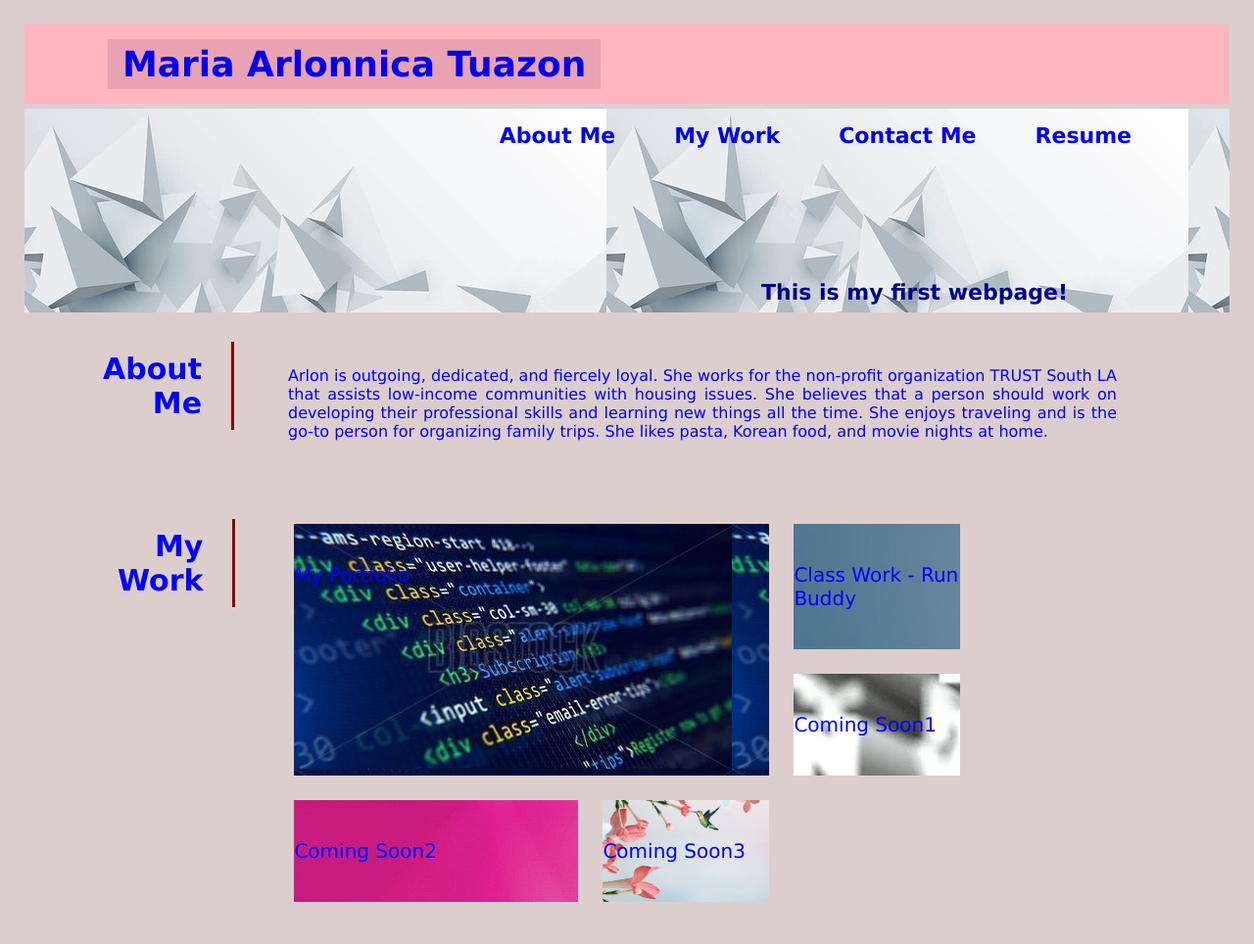
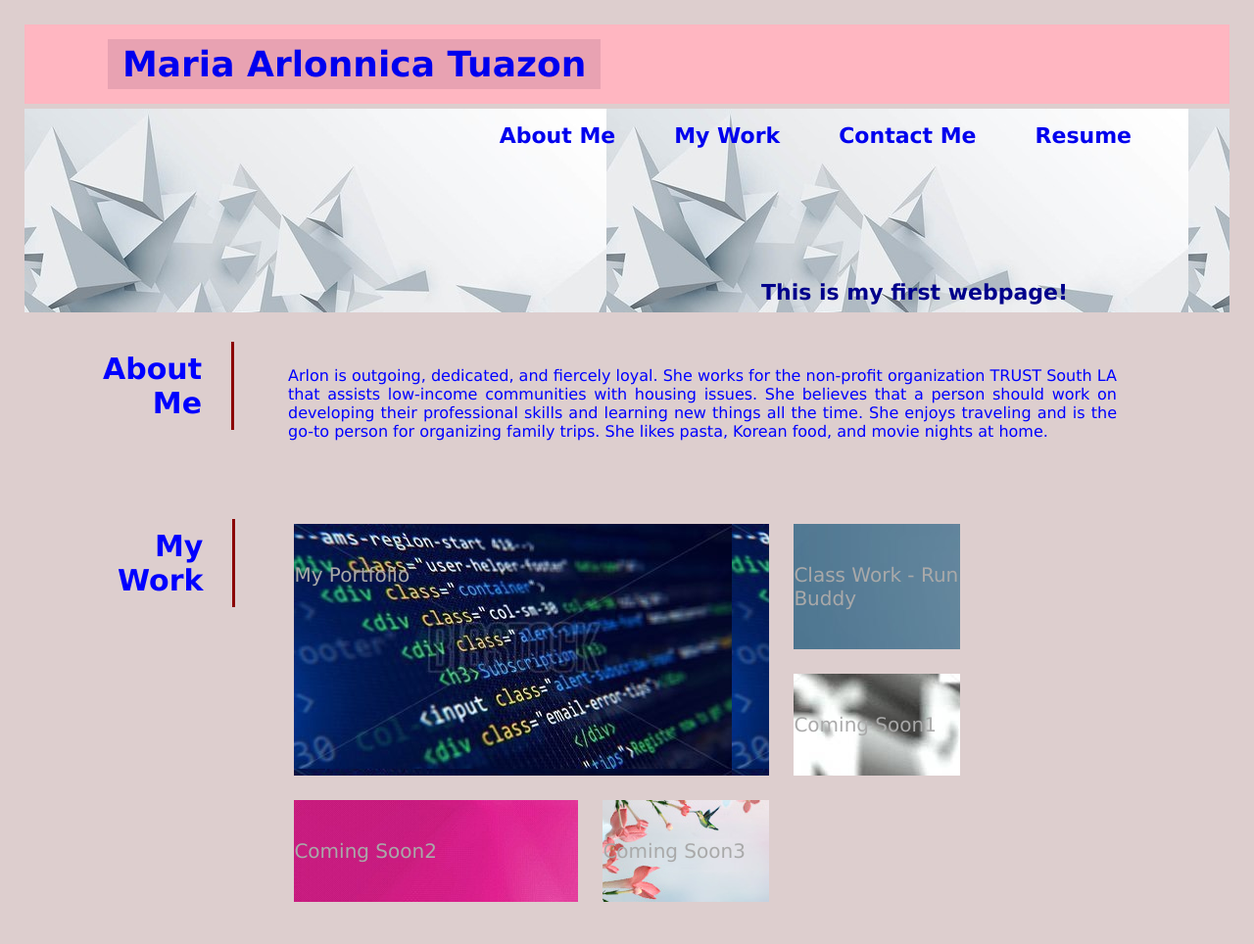
Before and after one commit to ArlonTuazon/my-portfolio, a plain HTML site: page index.html in a window 1280 px wide. Shown: the top 964 px of the page at 98% size. Drawn offline with Linux system fonts and the light colour scheme.

Commit message:
change font color of grids

```diff
--- a/assets/css/style.css
+++ b/assets/css/style.css
@@ -147,7 +147,7 @@ body {
     grid-template-rows: auto auto auto auto auto;
   }
   .item {
-    color: blue;
+    color: darkgray;
     padding: 2em 0;
     font-size: 20px;
 
```
